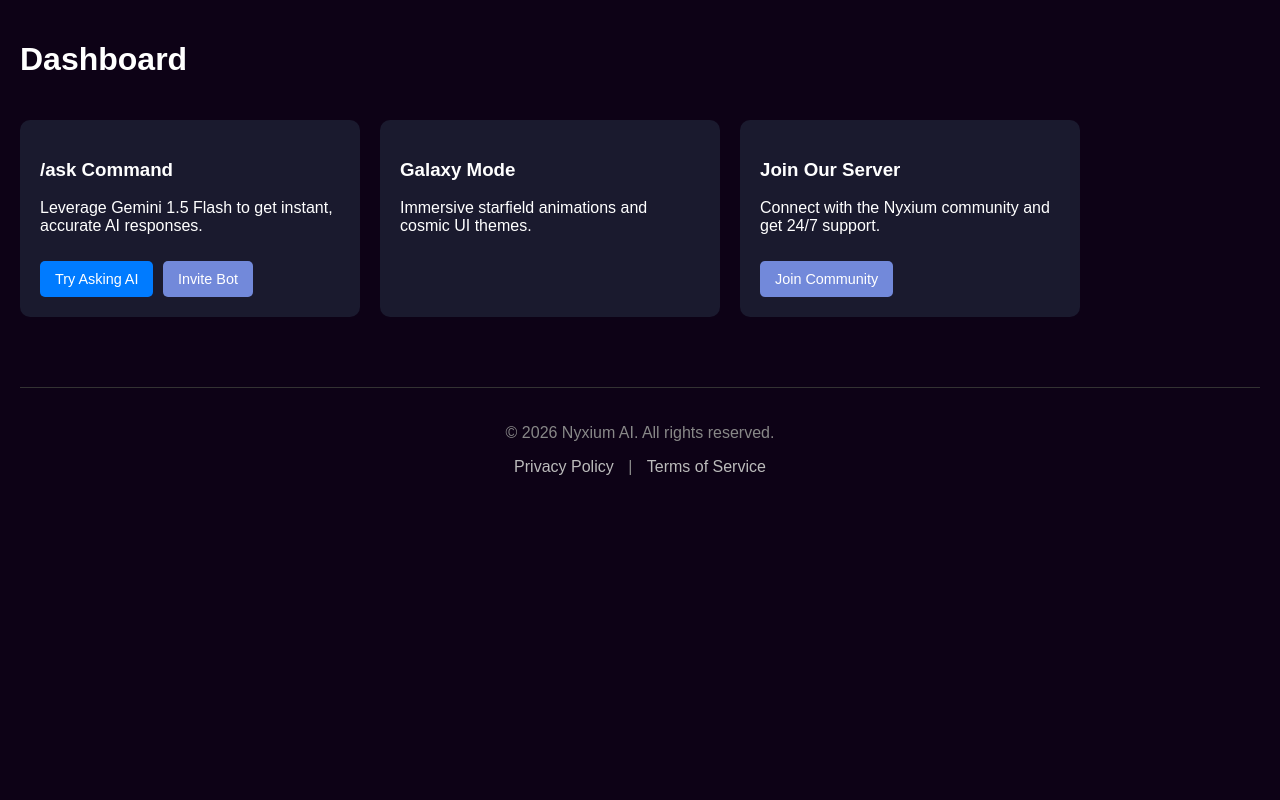
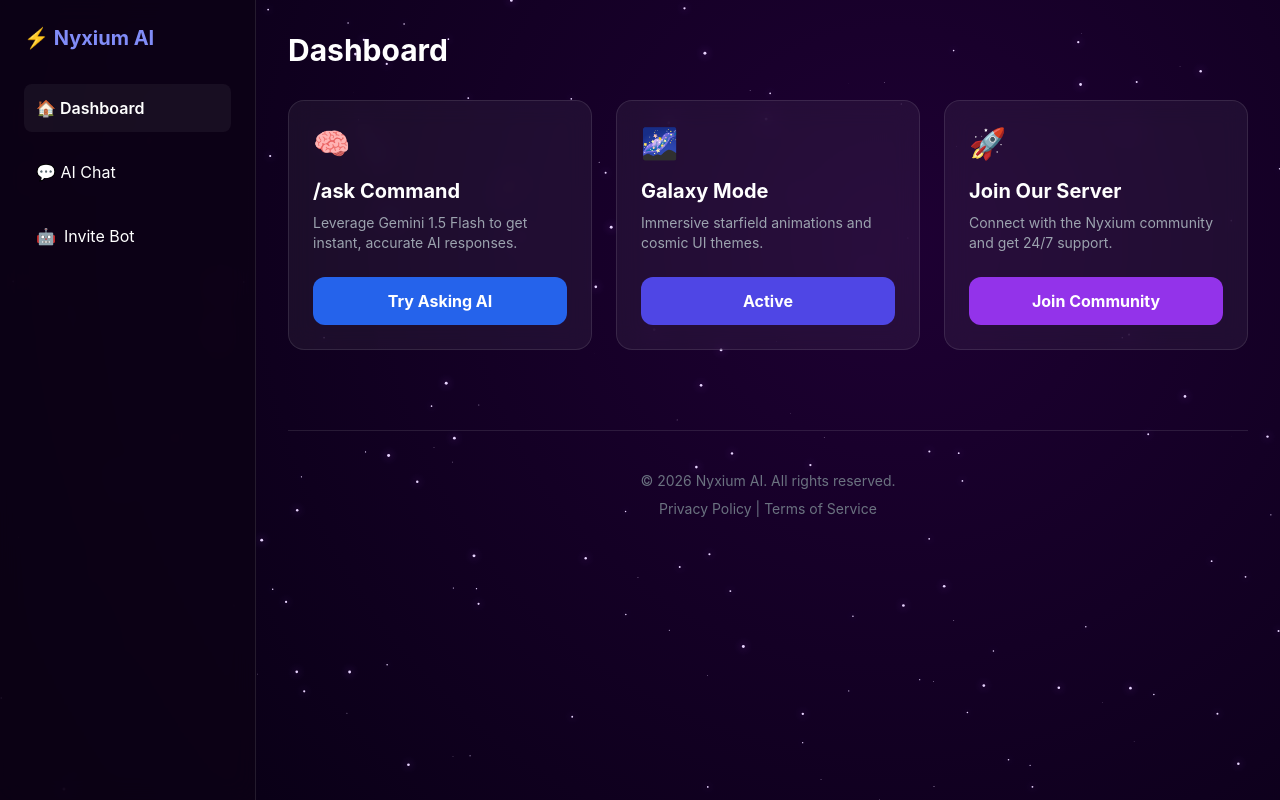
Before and after one commit to mitansh8910-coder/NyxiumAI, a website: page index.html in a window 1280 px wide. Drawn offline with nearby package versions, Linux system fonts and the light colour scheme.

Commit message:
Update index.html

```diff
--- a/index.html
+++ b/index.html
@@ -4,83 +4,68 @@
   <meta charset="UTF-8">
   <meta name="viewport" content="width=device-width, initial-scale=1.0">
   <title>Nyxium AI Dashboard</title>
+  <script src="https://cdn.tailwindcss.com"></script>
+  <link rel="stylesheet" href="style.css">
   <style>
-        body {
-            background-color: #0d0216;
-            color: white;
-            font-family: sans-serif;
-            margin: 0;
-            padding: 20px;
-        }
-        .dashboard-container {
-            display: flex;
-            gap: 20px;
-            padding: 20px 0;
-        }
-        .card {
-            background: #1a1a2e;
-            padding: 20px;
-            border-radius: 10px;
-            width: 300px;
-        }
-        .footer {
-            margin-top: 50px;
-            text-align: center;
-            border-top: 1px solid #333;
-            padding-top: 20px;
-            color: #888;
-        }
-        .footer a {
-            color: #bbb;
-            text-decoration: none;
-            margin: 0 10px;
-        }
-        /* New button styles */
-        .btn {
-            display: inline-block;
-            margin-top: 10px;
-            padding: 10px 15px;
-            background-color: #007bff;
-            color: white;
-            text-decoration: none;
-            border-radius: 5px;
-            font-size: 0.9rem;
-            margin-right: 5px;
-        }
-        .btn-discord { background-color: #7289da; }
+    .glass-card { background: rgba(255, 255, 255, 0.05); border: 1px solid rgba(255, 255, 255, 0.1); padding: 24px; border-radius: 1rem; }
+    .view { display: none; }
+    .view.active { display: block; }
   </style>
 </head>
-<body>
+<body class="flex h-screen overflow-hidden bg-[#0d0216] text-white">
 
-    <h1>Dashboard</h1>
+  <canvas id="starfield" class="absolute inset-0"></canvas>
 
-    <!-- Dashboard Content -->
-    <div class="dashboard-container">
-        <div class="card">
-            <h3>/ask Command</h3>
-            <p>Leverage Gemini 1.5 Flash to get instant, accurate AI responses.</p>
-            <a href="/ask" class="btn">Try Asking AI</a>
-            <a href="https://discord.com/oauth2/authorize?client_id=1497476268847796377&permissions=6755676466969664&integration_type=0&scope=bot+applications.commands" target="_blank" class="btn btn-discord">Invite Bot</a>
+  <aside class="w-64 border-r border-white/10 p-6 flex flex-col z-50 bg-[#0d0216]/80 backdrop-blur-md">
+    <h1 class="text-xl font-bold mb-8 text-indigo-400 flex items-center gap-2">⚡ Nyxium AI</h1>
+    <nav class="space-y-4">
+      <button onclick="showView('dashboard')" class="w-full text-left p-3 rounded-lg bg-white/5 font-semibold transition hover:bg-white/10">🏠 Dashboard</button>
+      <button onclick="showView('chat')" class="w-full text-left p-3 rounded-lg hover:bg-white/5 transition">💬 AI Chat</button>
+      <button onclick="window.open('https://discord.com/oauth2/authorize?client_id=1497476268847796377&permissions=6755676466969664&integration_type=0&scope=bot+applications.commands', '_blank')" class="w-full text-left p-3 rounded-lg hover:bg-white/5 transition flex items-center gap-2">
+        <span>🤖</span> Invite Bot
+      </button>
+    </nav>
+  </aside>
+
+  <main class="flex-1 p-8 overflow-y-auto z-10">
+
+    <div id="dashboard" class="view active">
+      <h2 class="text-3xl font-bold mb-8">Dashboard</h2>
+      <div class="grid grid-cols-1 md:grid-cols-2 lg:grid-cols-3 gap-6">
+
+        <div class="glass-card">
+          <div class="text-3xl mb-4">🧠</div>
+          <h3 class="font-bold text-xl mb-2">/ask Command</h3>
+          <p class="text-gray-400 text-sm mb-6">Leverage Gemini 1.5 Flash to get instant, accurate AI responses.</p>
+          <button onclick="showView('chat')" class="w-full py-3 bg-blue-600 rounded-xl font-bold hover:bg-blue-500 transition">Try Asking AI</button>
         </div>
-        <div class="card">
-            <h3>Galaxy Mode</h3>
-            <p>Immersive starfield animations and cosmic UI themes.</p>
+
+        <div class="glass-card">
+          <div class="text-3xl mb-4">🌌</div>
+          <h3 class="font-bold text-xl mb-2">Galaxy Mode</h3>
+          <p class="text-gray-400 text-sm mb-6">Immersive starfield animations and cosmic UI themes.</p>
+          <button class="w-full py-3 bg-indigo-600 rounded-xl font-bold hover:bg-indigo-500 transition">Active</button>
         </div>
-        <div class="card">
-            <h3>Join Our Server</h3>
-            <p>Connect with the Nyxium community and get 24/7 support.</p>
-            <a href="https://discord.gg/PBnxckkCzf" target="_blank" class="btn btn-discord">Join Community</a>
+
+        <div class="glass-card">
+          <div class="text-3xl mb-4">🚀</div>
+          <h3 class="font-bold text-xl mb-2">Join Our Server</h3>
+          <p class="text-gray-400 text-sm mb-6">Connect with the Nyxium community and get 24/7 support.</p>
+          <button onclick="window.open('https://discord.gg/PBnxckkCzf', '_blank')" class="w-full py-3 bg-purple-600 rounded-xl font-bold hover:bg-purple-500 transition">Join Community</button>
         </div>
       </div>
 
-    <!-- Footer with policy links -->
-    <footer class="footer">
-        <p>&copy; 2026 Nyxium AI. All rights reserved.</p>
-        <div>
-            <a href="privacy.html">Privacy Policy</a> |
-            <a href="terms.html">Terms of Service</a>
+      <footer class="mt-20 pt-10 border-t border-white/10 text-center text-gray-500 text-sm">
+        <p class="mb-2">&copy; 2026 Nyxium AI. All rights reserved.</p>
+        <a href="privacy.html" class="hover:text-white">Privacy Policy</a> |
+        <a href="terms.html" class="hover:text-white">Terms of Service</a>
+      </footer>
     </div>
-    </footer>
 
+    <div id="chat" class="view">
+      </div>
+  </main>
+
+  <script src="src/chat.js"></script>
 </body>
 </html>
```
Lines whose indentation alone changed are shown as unchanged.
